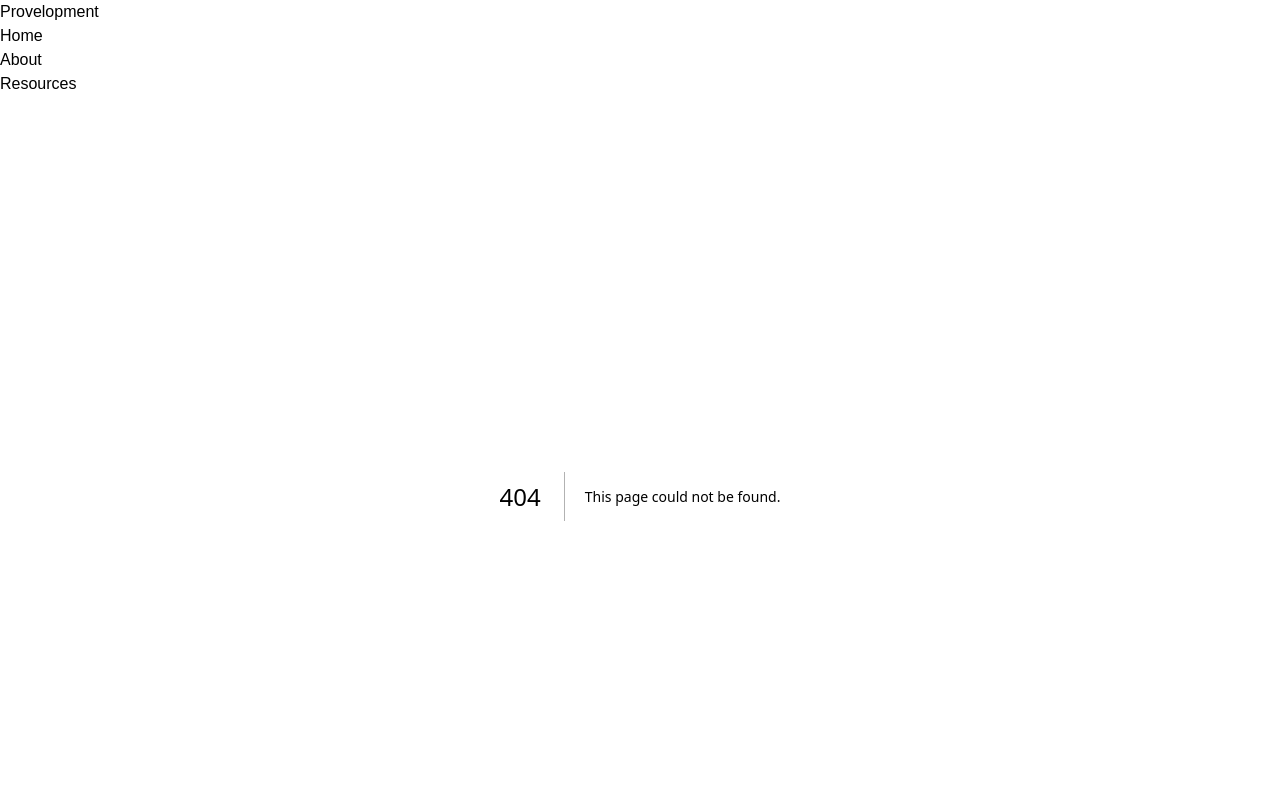
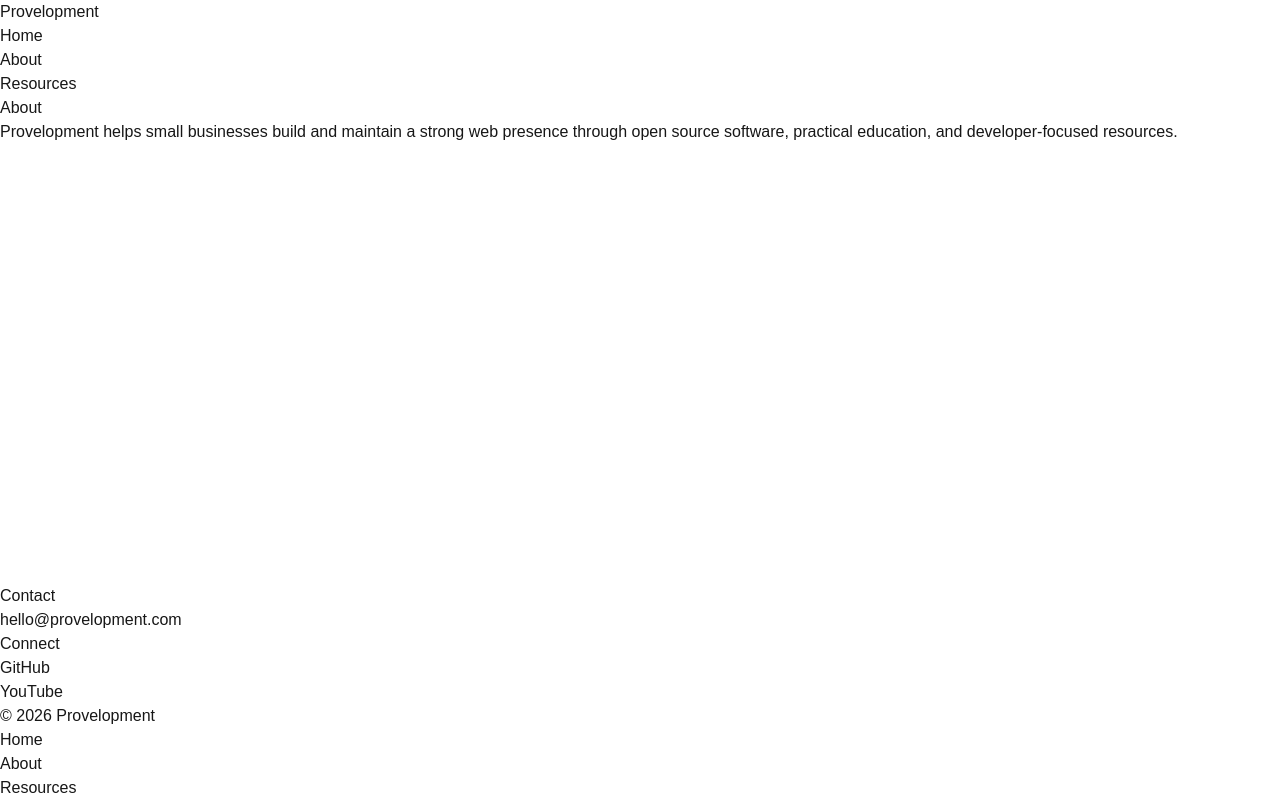
Before and after one commit to provelopment/provelopment, a Next.js app: page /about in a window 1280 px wide. Before the commit this address had no page. Shown: the top 800 px of the page. Built offline with nearby package versions, Linux system fonts and the light colour scheme.

Commit message:
feat: add about and resources pages

```diff
--- /dev/null
+++ b/src/app/about/page.tsx
@@ -0,0 +1,15 @@
+import type { Metadata } from "next";
+import { siteConfig } from "@/config";
+
+export const metadata: Metadata = {
+  title: "About",
+};
+
+export default function AboutPage() {
+  return (
+    <>
+      <h1>About</h1>
+      <p>{siteConfig.description}</p>
+    </>
+  );
+}
--- /dev/null
+++ b/src/app/resources/page.tsx
@@ -0,0 +1,14 @@
+import type { Metadata } from "next";
+
+export const metadata: Metadata = {
+  title: "Resources",
+};
+
+export default function ResourcesPage() {
+  return (
+    <>
+      <h1>Resources</h1>
+      <p>Resources are coming soon.</p>
+    </>
+  );
+}
```
